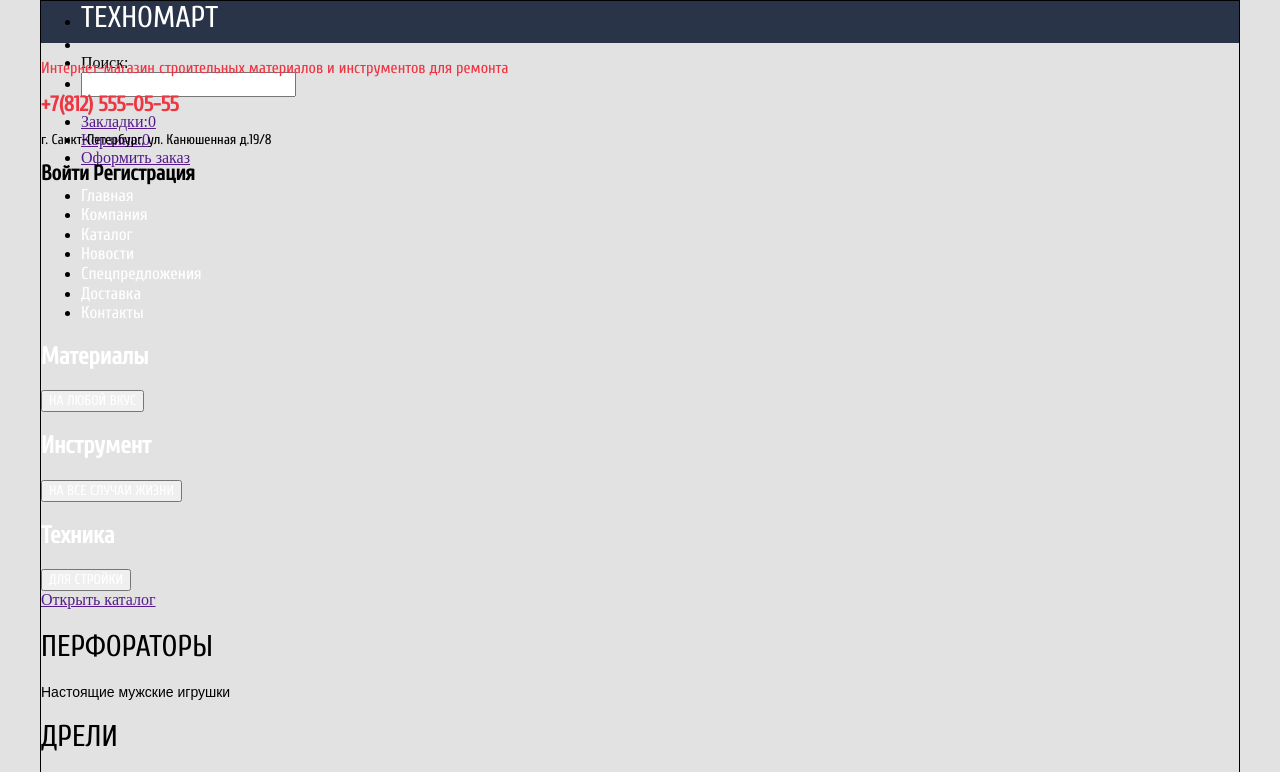
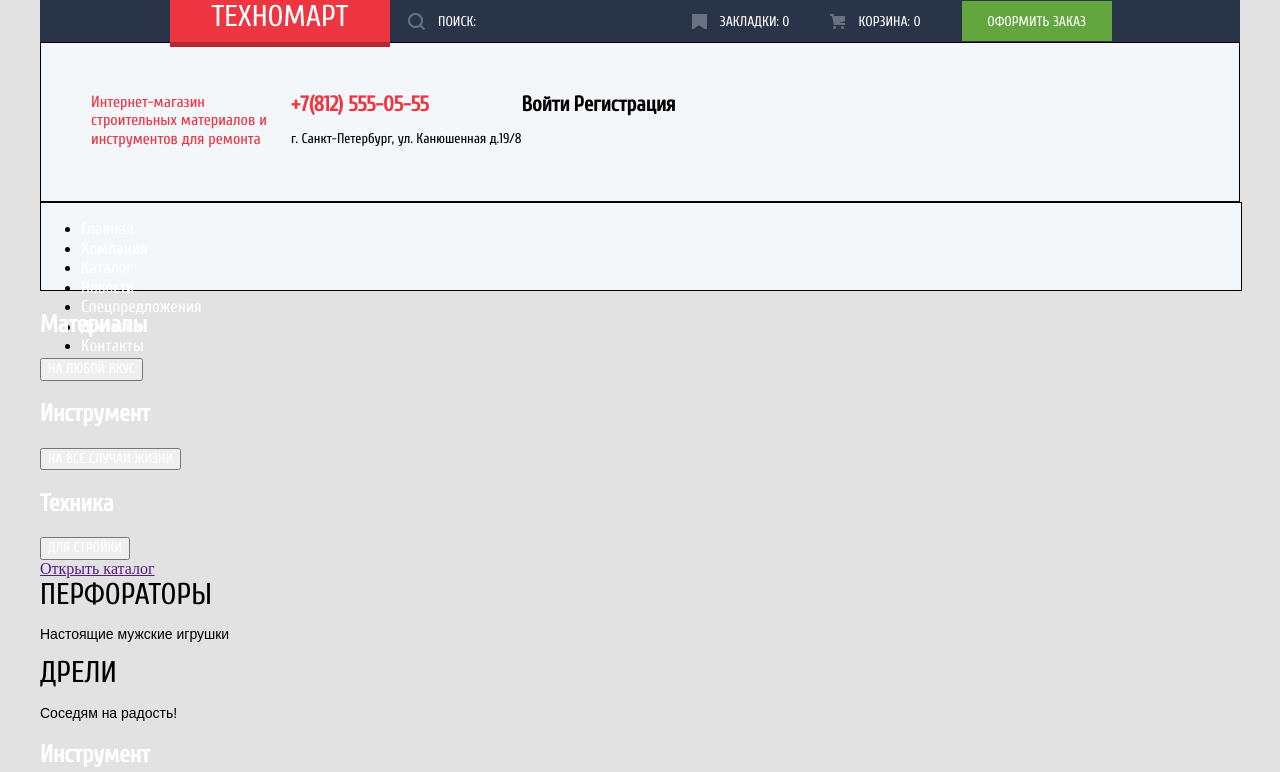
Before and after one commit to Anthonyboo/TechnoMart, a plain HTML site: page index.html in a window 1280 px wide. Shown: the top 772 px of the page. Drawn offline with Linux system fonts and the light colour scheme.

Commit message:
слишклм мало обновлений

```diff
--- a/css/style.css
+++ b/css/style.css
@@ -504,12 +504,13 @@ p {
 }
 
 h1,
-.logo {
+.logo h1 {
     font-family: CuprumRegular, Arial, Helvetica, sans-serif;
     font-size: 30px;
     font-weight: 300;
     line-height: auto;
     text-transform: uppercase;
+    margin: 0px;
 }
 
 .logo {
@@ -550,6 +551,7 @@ h4 {
     font-family: CuprumRegular, Arial, Helvetica, sans-serif;
     font-size: 16px;
     color: #ee3643;
+    margin: 0;
 }
 
 .contact p {
@@ -599,7 +601,9 @@ h4 {
 .future button,
 .pay a,
 .pay button,
-.title a
+.title a,
+.main-navigation a,
+.search p
  {
   font-family: CuprumRegular, Arial, Helvetica, sans-serif;
   font-size: 14px;
@@ -617,7 +621,7 @@ h4 {
 .container {
   width: 1200px;
   margin: 0 auto;
-  border: 1px solid black;
+  /* border: 1px solid black; */
   box-sizing: border-box;
 }
 
@@ -626,8 +630,137 @@ nav {
   height: 42px;
   background-color: #293449;
   display: inline-block;
+  padding-left: 130px;
+  box-sizing: border-box;
 }
 
-ul {
-  margin: 0px;
+.main-navigation ul li{
+  display: inline-block;
+  position: relative;
 }
+
+.main-navigation ul {
+  margin: 0;
+  padding: 0px;
+}
+
+.logo {
+  width: 220px;
+  height: 42px;
+  background-color: #ee3643;
+  text-align: center;
+  border-bottom: 5px solid #b52933;
+}
+
+.logo h1 {
+  margin 0px;
+}
+
+.main-navigation li:last-child a {
+width: 150px;
+height: 40px;
+background-color: #63a63e;
+display: block;
+text-align: center;
+line-height: 3;
+}
+
+.main-navigation li a {
+  height: 40px;
+  background-color: #63a63e;
+  display: block;
+  text-align: center;
+  line-height: 3;
+  background-color: #293449;
+}
+
+.tab a,
+.basket a {
+  padding-left: 28px;
+}
+
+.tab a:after{
+  position: absolute;
+  content: "";
+  display: block;
+  height: 15px;
+  width: 15px;
+  background-image: url(../images/icon-bookmark.png);
+  top: 13;
+  left: 0;
+}
+
+.basket a:after {
+  position: absolute;
+  content: "";
+  display: block;
+  height: 15px;
+  width: 15px;
+  background-image: url(../images/cart-icon.png);
+  top: 13;
+  left: 0;
+}
+
+.search p:after {
+  position: absolute;
+  content: "";
+  display: block;
+  height: 17px;
+  width: 17px;
+  background-image: url(../images/icon-search.png);
+  top: 13;
+  left: 0;
+}
+
+.search p{
+  padding-left: 30px;
+}
+
+#search {
+  width: 150px;
+  background-color: #293449;
+  border: 0px;
+  color: white;
+}
+
+.search {
+  margin-left: 18px;
+}
+
+.tab {
+  margin-left: 58px;
+  margin-right: 37px;
+}
+
+.basket {
+  margin-right: 37px;
+}
+
+header .control {
+  display: flex;
+  height: 160px;
+  width: 1200px;
+  border: solid 1px;
+  background-color: #f4f7f9;
+  padding-top: 50px;
+  padding-left: 50px;
+  box-sizing: border-box;
+}
+
+header .menu {
+  display: flex;
+  height: 87px;
+  width: 1200px;
+  border: solid 1px;
+  background-color: #f4f7f9;
+}
+
+.control .description {
+  width: 200px;
+}
+
+.control .description,
+.contact,
+.login {
+  float:left;
+}
--- a/index.html
+++ b/index.html
@@ -11,15 +11,15 @@
         <header>
             <nav class="main-navigation">
                 <ul>
-                    <li><div class="logo">Техномарт</div><li>
-                    <li><label for="search">Поиск:</label></li>
+                    <li><div class="logo"><h1>Техномарт</h1></div><li>
+                    <li class="search"><label for="search"><p>Поиск:</p></label></li>
                     <li>
                         <form>
                             <input type="text" id="search">
                         </form>
                     </li>
-                    <li><a href="">Закладки:<span>0</span></a></li>
-                    <li><a href="">Корзина:<span>0</span></a></li>
+                    <li class="tab"><a  href="">Закладки:<span> 0</span></a></li>
+                    <li class="basket"><a  href="">Корзина:<span> 0</span></a></li>
                     <li><a href="">Оформить заказ</a></li>
                 </ul>
             </nav>
```
Also changed, not shown: catalog.html (+1 -1 lines).
